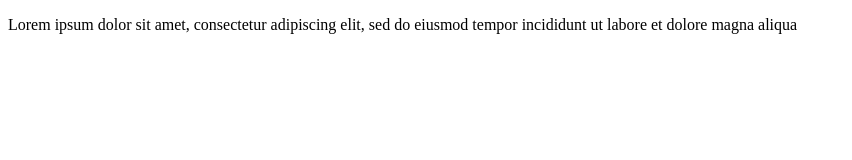
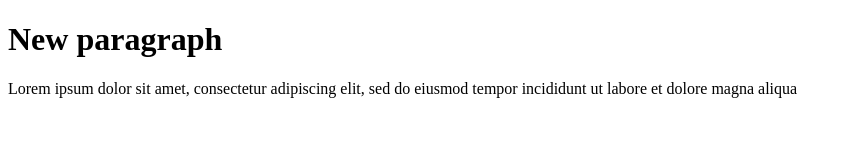
Before and after one commit to darkohd/ITEFD-Assignment, a plain HTML site: page IntroAssignment.html in a window 1280 px wide. Shown: the whole page, without its empty margins (0-852 px from the left). Drawn offline with Linux system fonts and the light colour scheme.

Commit message:
Header1 added

```diff
--- a/IntroAssignment.html
+++ b/IntroAssignment.html
@@ -1,5 +1,6 @@
 <!DOCTYPE html>
 <head>
+    <h1>New paragraph</h1>
 <p>Lorem ipsum dolor sit amet, consectetur adipiscing elit, sed do eiusmod tempor incididunt ut labore et dolore magna aliqua</p>
 </head>
 <body>
```
